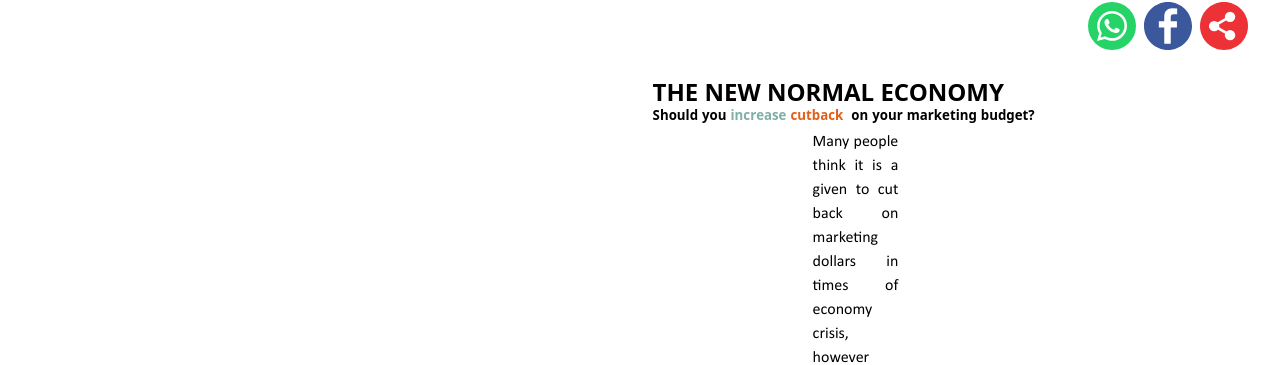
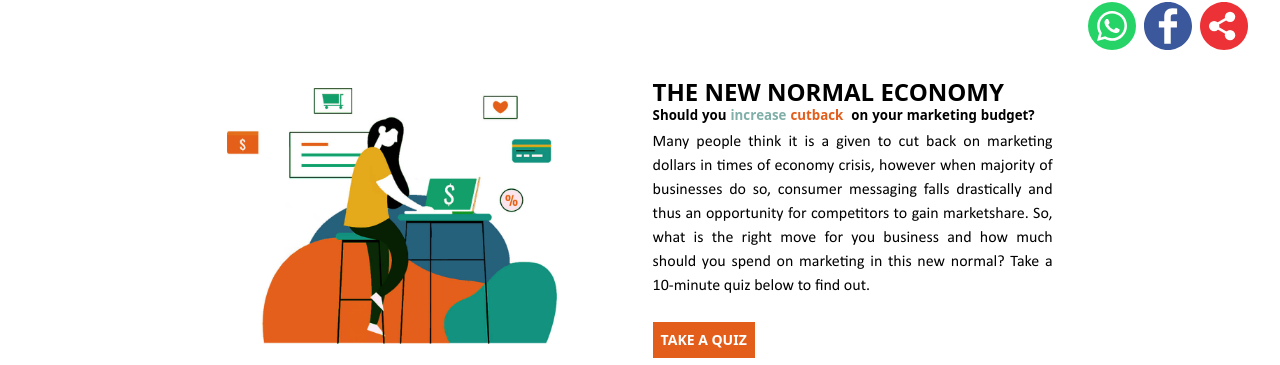
Before and after one commit to ghostjson/tco-website, a Next.js app: page /resource in a window 1280 px wide. Shown: the part 798-1163 px from the top of the page. Built offline with nearby package versions, Linux system fonts and the light colour scheme.

Commit message:
fixed an issue in resources

```diff
--- a/src/components/QuizIntro.tsx
+++ b/src/components/QuizIntro.tsx
@@ -54,7 +54,7 @@
               )
             )}
         </h6>
-        <p className='text-sm text-justify md:text-base mt-1 leading-snug font-calibri md:px-40 xl:px-auto '>
+        <p className='text-sm text-justify md:text-base mt-1 leading-snug font-calibri md:px-40 xl:px-0 '>
           Many people think it is a given to cut back on marketing dollars in
           times of economy crisis, however when majority of businesses do so,
           consumer messaging falls drastically and thus an opportunity for
```
